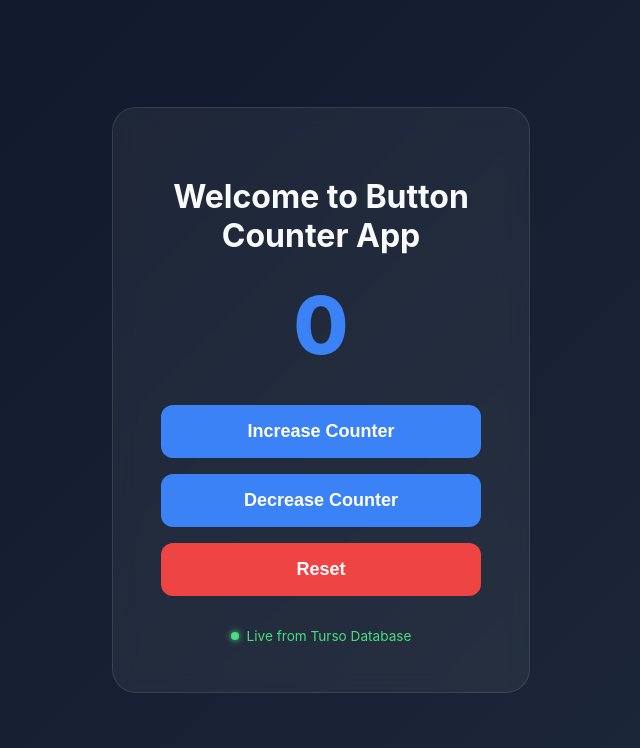
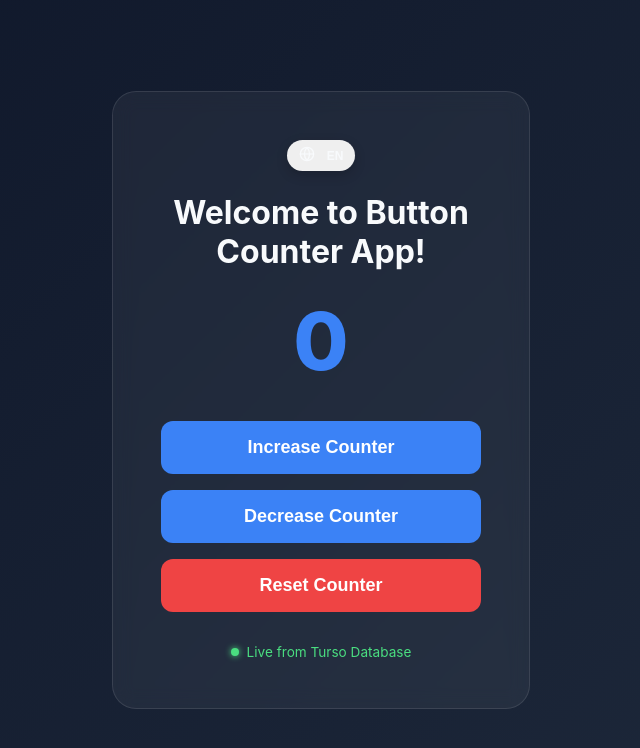
Before and after one commit to Numpang1812/button-counter-app, a SvelteKit app: page / in a window 1280 px wide. Shown: the top 748 px of the page, without its empty margins (319-959 px from the left). Built offline with nearby package versions, Linux system fonts and the light colour scheme; no server answers; the database is empty.

Commit message:
Added JP language switching

```diff
--- /dev/null
+++ b/src/lib/i18n/en.ts
@@ -0,0 +1,8 @@
+export default {
+    lang: "EN",
+    greeting: "Welcome to Button Counter App!",
+    incrementBtn: "Increase Counter",
+    decrementBtn: "Decrease Counter",
+    resetBtn: "Reset Counter",
+    status: "Live from Turso Database"
+}
--- /dev/null
+++ b/src/lib/i18n/index.ts
@@ -0,0 +1,4 @@
+import en from './en';
+import jp from './jp';
+
+export const translations = { en, jp };
--- /dev/null
+++ b/src/lib/i18n/jp.ts
@@ -0,0 +1,8 @@
+export default {
+    lang: "JP",
+    greeting: "ボタンカウンターアプリへようこそ！",
+    incrementBtn: "カウンターを増やす",
+    decrementBtn: "カウンターを減らす",
+    resetBtn: "リセット",
+    status: "Tursoデータベースからライブ"
+}
--- /dev/null
+++ b/src/lib/stores/lang.ts
@@ -0,0 +1,3 @@
+import { writable } from 'svelte/store';
+
+export const lang = writable<'en' | 'jp'>('en');
--- /dev/null
+++ b/src/lib/stores/t.ts
@@ -0,0 +1,5 @@
+import { derived } from 'svelte/store';
+import { lang } from './lang';
+import { translations } from '$lib/i18n';
+
+export const t = derived(lang, ($lang) => translations[$lang]);
--- a/src/routes/+page.svelte
+++ b/src/routes/+page.svelte
@@ -2,6 +2,8 @@
   import { onMount } from "svelte";
   import { fetchCurrentCounter, incrementCounter, decrementCounter, resetCounter} from "../utils/logic";
   import { useCounterPolling } from "../lib/useCounterPolling";
+  import { lang } from "../lib/stores/lang";
+  import { t } from "../lib/stores/t";
 
   // Initialize the counter and buttons
   let count = 0;
@@ -18,6 +20,12 @@
       if (v !== count) count = v;
     });
   });
+
+  // Function for language switching
+
+  function toggleLang() {
+    lang.update((l) => (l === 'en' ? 'jp' : 'en'));
+  }
 
   // Functions for incrementing, decrementing, and resetting the counter to 0.
 
@@ -109,23 +117,35 @@
 </script>
 
 <div class="counter-card">
-  <h1>Welcome to Button Counter App</h1>
+  <button class="lang-switch" on:click={toggleLang}>
+  <span class="icon">
+    <svg viewBox="0 0 24 24" fill="none" stroke="currentColor">
+      <circle cx="12" cy="12" r="10"></circle>
+      <path d="M2 12h20"></path>
+      <path d="M12 2a15 15 0 0 1 0 20"></path>
+      <path d="M12 2a15 15 0 0 0 0 20"></path>
+    </svg>
+  </span>
+
+  <span class="label">{$t.lang}</span>
+  </button>
+  <h1>{$t.greeting}</h1>
 
   <span class="count-value">{count}</span>
 
   <button class="increment-btn" bind:this={incrementBtn} on:click={handleIncrement}>
-    Increase Counter
+    {$t.incrementBtn}
   </button>
   <button class="decrement-btn" bind:this={decrementBtn} on:click={handleDecrement} disabled={count === 0}>
-    Decrease Counter
+    {$t.decrementBtn}
   </button>
 
   <button class="reset-btn" bind:this={resetBtn} on:click={handleReset}>
-    Reset
+    {$t.resetBtn}
   </button>
 
   <div class="status">
     <span class="dot"></span>
-    <span>Live from Turso Database</span>
+    <span>{$t.status}</span>
   </div>
 </div>
--- a/src/styles/global.css
+++ b/src/styles/global.css
@@ -105,3 +105,42 @@ body {
   /* optional glow */
   box-shadow: 0 0 6px #4ade80;
 }
+
+.lang-switch {
+  display: inline-flex;
+  align-items: center;
+  gap: 12px;
+
+  padding: 6px 12px;
+  border-radius: 500px;
+  border: none;
+
+  font-size: 12px;
+  font-weight: 600;
+
+  color: #f8fafc;
+  background: linear-gradient(135deg, #3b82f6);
+  backdrop-filter: blur(8px);
+  cursor: pointer;
+
+  box-shadow:
+    0 4px 12px rgba(0,0,0,0.2),
+    inset 2px 2px 4px rgba(255,255,255,0.05);
+
+  transition: transform 0.2s, box-shadow 0.2s, background 0.2s;
+}
+
+.lang-switch:hover {
+  transform: translateY(-2px);
+  box-shadow:
+    0 6px 16px rgba(0,0,0,0.3),
+    inset 2px 2px 6px rgba(255,255,255,0.1);
+  background: linear-gradient(135deg, #2563eb);
+}
+
+.lang-switch svg {
+  width: 16px;
+  height: 16px;
+  stroke: #f8fafc;
+  stroke-width: 2;
+}
```
